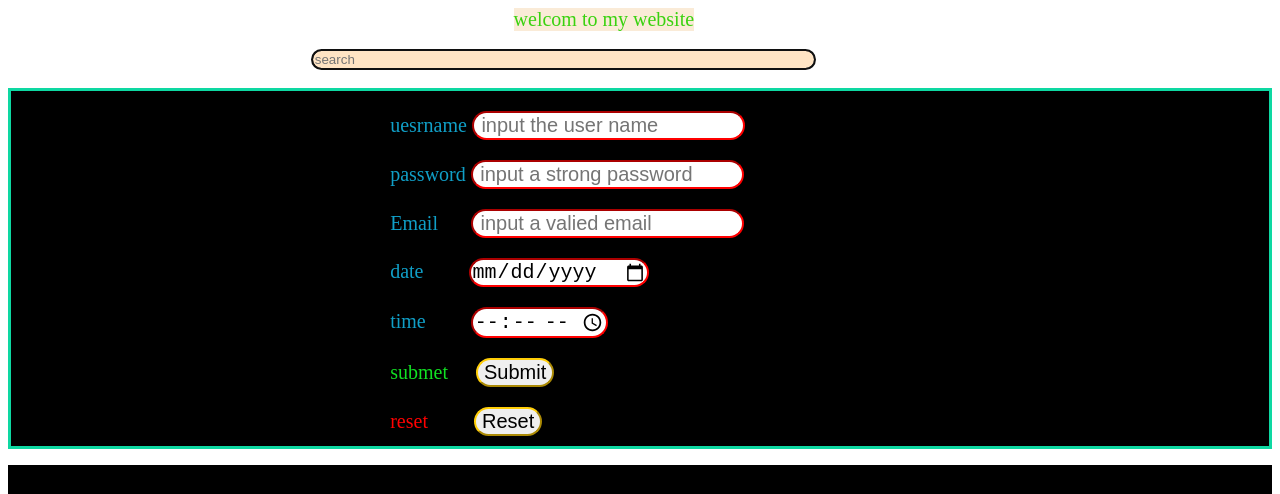
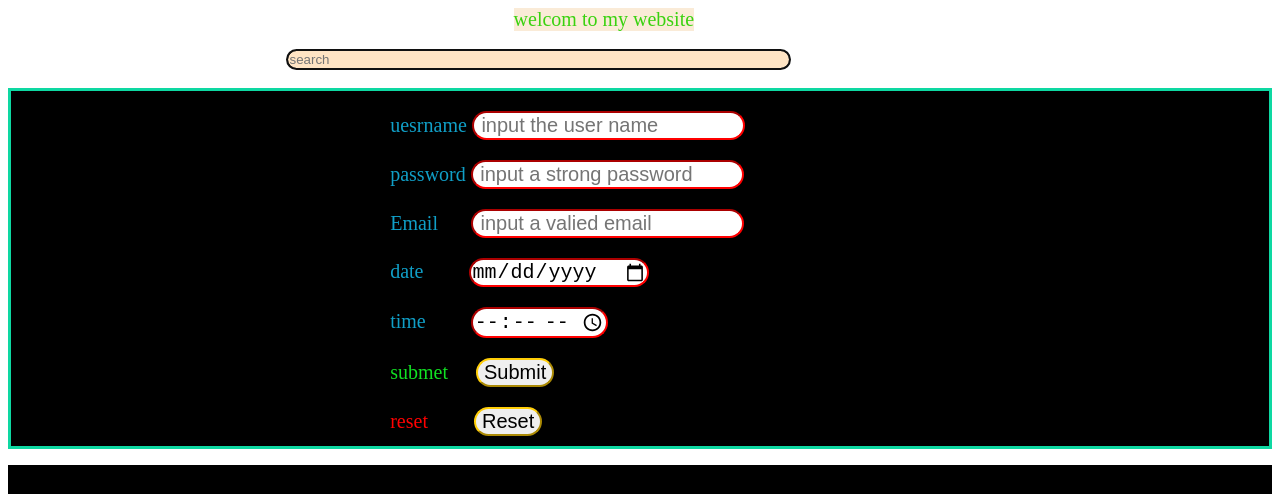
Before and after one commit to osama9711/email-web-page, a plain HTML site: page index.html in a window 1280 px wide. Shown: the top 494 px of the page. Drawn offline with Linux system fonts and the light colour scheme.

Commit message:
Update form_style.css

```diff
--- a/form_style.css
+++ b/form_style.css
@@ -16,7 +16,7 @@
   width: 40%;
   background-color: bisque;
   justify-content: center;
-  margin-left: 20%;
+  margin-left: 18%;
 
 }
 
```
